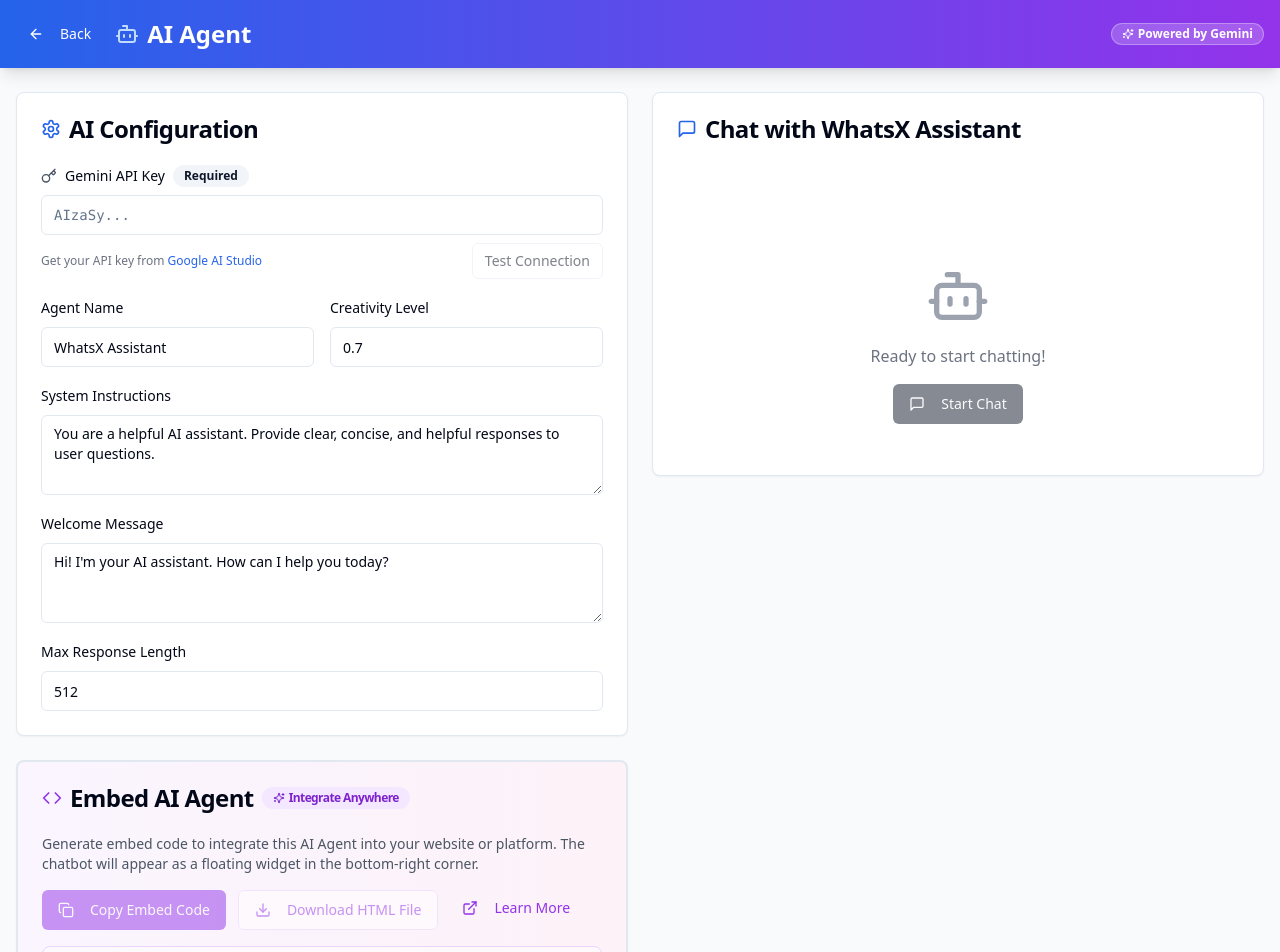
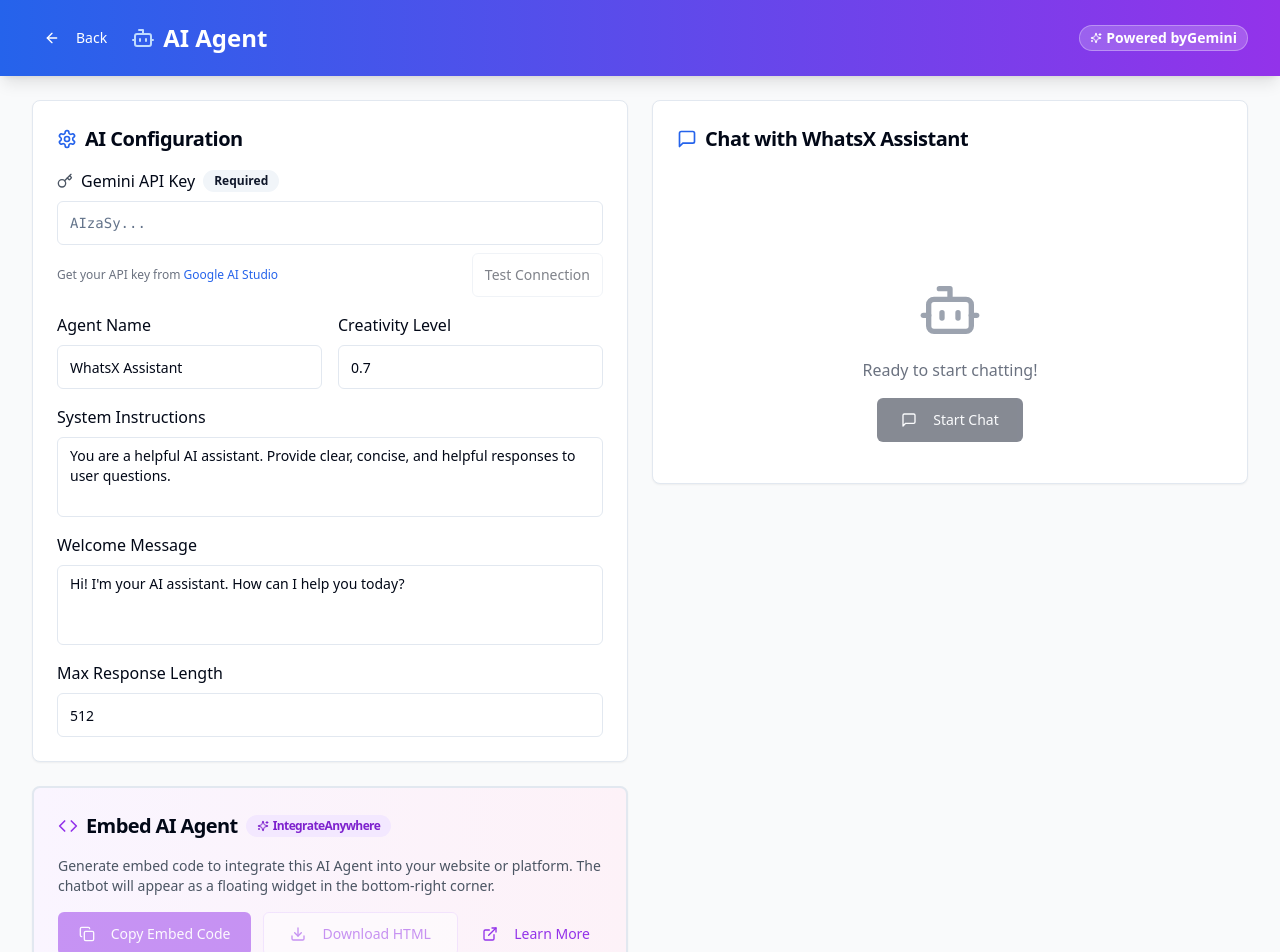
Before and after one commit to muhammedadnanv/whatsx-lead-flow-09, a React (Vite) app: page /ai-agent in a window 1280 px wide. Shown: the top 952 px of the page. Built offline with nearby package versions, Linux system fonts and the light colour scheme.

Commit message:
Fix: Make AI Agent page responsive
- Ensure the AI Agent page is mobile-friendly.
- Adjust layout and styling for smaller screens.
- Improve the user experience on mobile devices.

```diff
--- a/src/pages/AIAgent.tsx
+++ b/src/pages/AIAgent.tsx
@@ -903,36 +903,36 @@ setTimeout(() => {
     <div className="min-h-screen bg-gray-50">
       {/* Header */}
       <header className="bg-gradient-to-r from-blue-600 to-purple-600 text-white shadow-lg">
-        <div className="container mx-auto px-4 py-4">
+        <div className="container mx-auto mobile-px py-4">
           <div className="flex items-center justify-between">
-            <div className="flex items-center space-x-3">
+            <div className="flex items-center space-x-2 md:space-x-3">
               <Link to="/">
-                <Button variant="ghost" size="sm" className="text-white hover:bg-white/20">
-                  <ArrowLeft className="w-4 h-4 mr-2" />
-                  Back
+                <Button variant="ghost" size="sm" className="text-white hover:bg-white/20 min-h-[44px] min-w-[44px]">
+                  <ArrowLeft className="w-4 h-4 mr-1 md:mr-2" />
+                  <span className="hidden sm:inline">Back</span>
                 </Button>
               </Link>
               <div className="flex items-center space-x-2">
-                <Bot className="w-6 h-6 text-blue-200" />
-                <h1 className="text-2xl font-bold">AI Agent</h1>
+                <Bot className="w-5 h-5 md:w-6 md:h-6 text-blue-200" />
+                <h1 className="text-lg md:text-2xl font-bold">AI Agent</h1>
               </div>
             </div>
 
-            <Badge className="bg-white/20 text-white border-white/30">
+            <Badge className="bg-white/20 text-white border-white/30 text-xs md:text-sm">
               <Sparkles className="w-3 h-3 mr-1" />
-              Powered by Gemini
+              <span className="hidden sm:inline">Powered by </span>Gemini
             </Badge>
           </div>
         </div>
       </header>
 
-      <div className="container mx-auto px-4 py-6">
-        <div className="grid grid-cols-1 lg:grid-cols-2 gap-6">
+      <div className="container mx-auto mobile-px py-4 md:py-6">
+        <div className="grid grid-cols-1 xl:grid-cols-2 gap-4 md:gap-6">
           {/* Configuration Panel */}
-          <div className="space-y-6">
+          <div className="space-y-4 md:space-y-6">
             <Card>
-              <CardHeader>
-                <CardTitle className="flex items-center">
+              <CardHeader className="pb-4">
+                <CardTitle className="flex items-center text-lg md:text-xl">
                   <Settings className="w-5 h-5 mr-2 text-blue-600" />
                   AI Configuration
                 </CardTitle>
@@ -942,7 +942,7 @@ setTimeout(() => {
                 <div className="space-y-2">
                   <div className="flex items-center space-x-2">
                     <Key className="w-4 h-4 text-gray-600" />
-                    <Label htmlFor="geminiApiKey">Gemini API Key</Label>
+                    <Label htmlFor="geminiApiKey" className="text-sm md:text-base">Gemini API Key</Label>
                     <Badge variant="secondary" className="text-xs">Required</Badge>
                   </div>
                   <Input
@@ -954,9 +954,9 @@ setTimeout(() => {
                       setConnectionStatus('idle');
                     }}
                     placeholder="AIzaSy..."
-                    className="font-mono text-sm"
+                    className="font-mono text-sm min-h-[44px]"
                   />
-                  <div className="flex items-center justify-between">
+                  <div className="flex flex-col sm:flex-row sm:items-center sm:justify-between gap-2">
                     <p className="text-xs text-gray-500">
                       Get your API key from <a href="https://makersuite.google.com/app/apikey" target="_blank" rel="noopener noreferrer" className="text-blue-600 hover:underline">Google AI Studio</a>
                     </p>
@@ -965,6 +965,7 @@ setTimeout(() => {
                       disabled={isTestingConnection || !geminiApiKey}
                       size="sm"
                       variant="outline"
+                      className="min-h-[44px] w-full sm:w-auto"
                     >
                       {isTestingConnection ? "Testing..." : "Test Connection"}
                     </Button>
@@ -972,18 +973,19 @@ setTimeout(() => {
                 </div>
 
                 {/* Agent Settings */}
-                <div className="grid grid-cols-1 md:grid-cols-2 gap-4">
+                <div className="grid grid-cols-1 lg:grid-cols-2 gap-4">
                   <div className="space-y-2">
-                    <Label htmlFor="agentName">Agent Name</Label>
+                    <Label htmlFor="agentName" className="text-sm md:text-base">Agent Name</Label>
                     <Input
                       id="agentName"
                       value={agentName}
                       onChange={(e) => setAgentName(e.target.value)}
                       placeholder="AI Assistant"
+                      className="min-h-[44px]"
                     />
                   </div>
                   <div className="space-y-2">
-                    <Label htmlFor="temperature">Creativity Level</Label>
+                    <Label htmlFor="temperature" className="text-sm md:text-base">Creativity Level</Label>
                     <Input
                       id="temperature"
                       type="number"
@@ -992,37 +994,40 @@ setTimeout(() => {
                       step="0.1"
                       value={temperature}
                       onChange={(e) => setTemperature(parseFloat(e.target.value))}
+                      className="min-h-[44px]"
                     />
                   </div>
                 </div>
 
                 {/* System Prompt */}
                 <div className="space-y-2">
-                  <Label htmlFor="systemPrompt">System Instructions</Label>
+                  <Label htmlFor="systemPrompt" className="text-sm md:text-base">System Instructions</Label>
                   <Textarea
                     id="systemPrompt"
                     value={systemPrompt}
                     onChange={(e) => setSystemPrompt(e.target.value)}
                     placeholder="Define how your AI should behave..."
                     rows={3}
+                    className="mobile-text resize-none"
                   />
                 </div>
 
                 {/* Welcome Message */}
                 <div className="space-y-2">
-                  <Label htmlFor="welcomeMessage">Welcome Message</Label>
+                  <Label htmlFor="welcomeMessage" className="text-sm md:text-base">Welcome Message</Label>
                   <Textarea
                     id="welcomeMessage"
                     value={welcomeMessage}
                     onChange={(e) => setWelcomeMessage(e.target.value)}
                     placeholder="Hi! How can I help you today?"
                     rows={2}
+                    className="mobile-text resize-none"
                   />
                 </div>
 
                 {/* Max Tokens */}
                 <div className="space-y-2">
-                  <Label htmlFor="maxTokens">Max Response Length</Label>
+                  <Label htmlFor="maxTokens" className="text-sm md:text-base">Max Response Length</Label>
                   <Input
                     id="maxTokens"
                     type="number"
@@ -1030,6 +1035,7 @@ setTimeout(() => {
                     max="2048"
                     value={maxTokens}
                     onChange={(e) => setMaxTokens(parseInt(e.target.value))}
+                    className="min-h-[44px]"
                   />
                 </div>
               </CardContent>
@@ -1037,28 +1043,28 @@ setTimeout(() => {
 
             {/* Embed Code Section */}
             <Card className="border-2 border-gradient-to-r from-purple-100 to-pink-100 bg-gradient-to-r from-purple-50 to-pink-50">
-              <CardHeader>
-                <CardTitle className="flex items-center justify-between">
+              <CardHeader className="pb-4">
+                <CardTitle className="flex flex-col sm:flex-row sm:items-center sm:justify-between gap-2">
                   <div className="flex items-center">
                     <Code className="w-5 h-5 mr-2 text-purple-600" />
-                    Embed AI Agent
-                    <Badge className="ml-2 bg-purple-100 text-purple-700">
+                    <span className="text-lg md:text-xl">Embed AI Agent</span>
+                    <Badge className="ml-2 bg-purple-100 text-purple-700 text-xs">
                       <Sparkles className="w-3 h-3 mr-1" />
-                      Integrate Anywhere
+                      <span className="hidden sm:inline">Integrate </span>Anywhere
                     </Badge>
                   </div>
                 </CardTitle>
               </CardHeader>
               <CardContent className="space-y-4">
-                <p className="text-sm text-gray-600">
+                <p className="text-sm text-gray-600 mobile-text">
                   Generate embed code to integrate this AI Agent into your website or platform. The chatbot will appear as a floating widget in the bottom-right corner.
                 </p>
 
-                <div className="flex flex-wrap gap-3">
+                <div className="button-group flex flex-col sm:flex-row gap-3">
                   <Button
                     onClick={copyEmbedCode}
                     disabled={!geminiApiKey}
-                    className="bg-purple-600 hover:bg-purple-700 text-white"
+                    className="bg-purple-600 hover:bg-purple-700 text-white min-h-[44px] flex-1"
                   >
                     <Copy className="w-4 h-4 mr-2" />
                     Copy Embed Code
@@ -1068,29 +1074,29 @@ setTimeout(() => {
                     onClick={downloadEmbedCode}
                     disabled={!geminiApiKey}
                     variant="outline"
-                    className="border-purple-200 text-purple-600 hover:bg-purple-50"
+                    className="border-purple-200 text-purple-600 hover:bg-purple-50 min-h-[44px] flex-1"
                   >
                     <Download className="w-4 h-4 mr-2" />
-                    Download HTML File
+                    Download HTML
                   </Button>
 
                   <Button
                     variant="ghost"
                     size="sm"
                     onClick={() => window.open('https://whatsx-nine.vercel.app/', '_blank')}
-                    className="text-purple-600 hover:bg-purple-50"
+                    className="text-purple-600 hover:bg-purple-50 min-h-[44px] sm:flex-none"
                   >
                     <ExternalLink className="w-4 h-4 mr-2" />
                     Learn More
                   </Button>
                 </div>
 
-                <div className="bg-white/50 rounded-lg p-4 border border-purple-200">
-                  <h4 className="font-medium text-purple-900 mb-2 flex items-center">
+                <div className="bg-white/50 rounded-lg p-3 md:p-4 border border-purple-200">
+                  <h4 className="font-medium text-purple-900 mb-2 flex items-center text-sm md:text-base">
                     <Bot className="w-4 h-4 mr-2" />
                     Integration Features:
                   </h4>
-                  <div className="grid grid-cols-1 md:grid-cols-2 gap-4 text-sm">
+                  <div className="grid grid-cols-1 lg:grid-cols-2 gap-4 text-sm">
                     <div>
                       <h5 className="font-medium text-purple-800 mb-1">🎨 Professional Design:</h5>
                       <ul className="text-purple-700 space-y-1 text-xs">
@@ -1126,27 +1132,31 @@ setTimeout(() => {
           </div>
 
           {/* Chat Panel */}
-          <div className="space-y-6">
-            <Card className="h-96">
-              <CardHeader className="flex flex-row items-center justify-between">
-                <CardTitle className="flex items-center">
+          <div className="space-y-4 md:space-y-6">
+            <Card className="h-[400px] md:h-96">
+              <CardHeader className="flex flex-row items-center justify-between pb-4">
+                <CardTitle className="flex items-center text-lg md:text-xl">
                   <MessageSquare className="w-5 h-5 mr-2 text-blue-600" />
-                  Chat with {agentName}
+                  <span className="truncate">Chat with {agentName}</span>
                 </CardTitle>
                 {isChatStarted && (
-                  <Button onClick={resetChat} variant="outline" size="sm">
+                  <Button onClick={resetChat} variant="outline" size="sm" className="min-h-[44px] min-w-[44px]">
                     <X className="w-4 h-4 mr-1" />
-                    Reset
+                    <span className="hidden sm:inline">Reset</span>
                   </Button>
                 )}
               </CardHeader>
-              <CardContent className="flex flex-col h-full">
+              <CardContent className="flex flex-col h-full p-3 md:p-6">
                 {!isChatStarted ? (
                   <div className="flex-1 flex items-center justify-center">
                     <div className="text-center space-y-4">
-                      <Bot className="w-16 h-16 text-gray-400 mx-auto" />
-                      <p className="text-gray-500">Ready to start chatting!</p>
-                      <Button onClick={startChat} disabled={!geminiApiKey}>
+                      <Bot className="w-12 h-12 md:w-16 md:h-16 text-gray-400 mx-auto" />
+                      <p className="text-gray-500 text-sm md:text-base">Ready to start chatting!</p>
+                      <Button
+                        onClick={startChat}
+                        disabled={!geminiApiKey}
+                        className="min-h-[44px] px-6"
+                      >
                         <MessageSquare className="w-4 h-4 mr-2" />
                         Start Chat
                       </Button>
@@ -1155,14 +1165,14 @@ setTimeout(() => {
                 ) : (
                   <>
                     {/* Chat Messages */}
-                    <div className="flex-1 overflow-y-auto space-y-3 mb-4">
+                    <div className="flex-1 overflow-y-auto space-y-3 mb-4 pr-2">
                       {chatMessages.map((message) => (
                         <div
                           key={message.id}
                           className={`flex ${message.isUser ? 'justify-end' : 'justify-start'}`}
                         >
                           <div
-                            className={`max-w-[80%] p-3 rounded-lg text-sm ${
+                            className={`max-w-[85%] sm:max-w-[80%] p-3 rounded-lg text-sm mobile-text ${
                               message.isUser
                                 ? 'bg-blue-600 text-white rounded-br-sm'
                                 : 'bg-gray-100 text-gray-800 rounded-bl-sm'
@@ -1192,13 +1202,13 @@ setTimeout(() => {
                         onChange={(e) => setChatInput(e.target.value)}
                         placeholder="Type your message..."
                         onKeyPress={handleKeyPress}
-                        className="flex-1"
+                        className="flex-1 min-h-[44px] mobile-text"
                       />
                       <Button
                         onClick={sendChatMessage}
                         disabled={!chatInput.trim() || isAITyping}
                         size="sm"
-                        className="bg-blue-600 hover:bg-blue-700"
+                        className="bg-blue-600 hover:bg-blue-700 min-h-[44px] min-w-[44px]"
                       >
                         <Send className="w-4 h-4" />
                       </Button>
```
